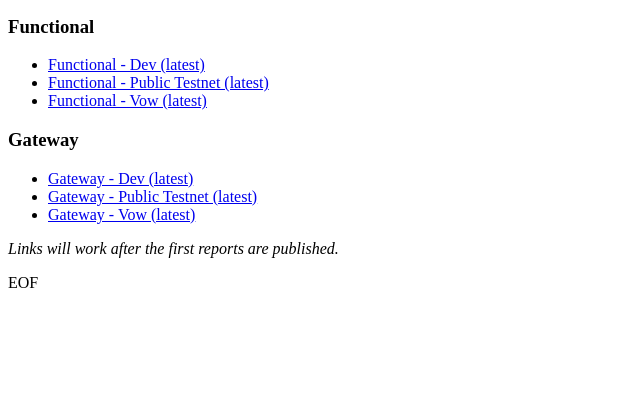
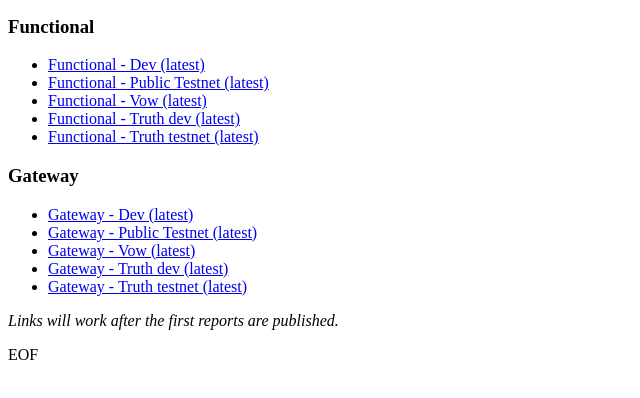
Before and after one commit to AventusDAO/avn-test-reports, a plain HTML site: page index.html in a window 1280 px wide. Shown: the part 114-512 px from the top of the page, without its empty margins (0-640 px from the left). Drawn offline with Linux system fonts and the light colour scheme.

Commit message:
feat: add truth envs

```diff
--- a/index.html
+++ b/index.html
@@ -14,6 +14,8 @@ cat > index.html <<'EOF'
     <li><a href="./functional/dev/latest.html">Functional - Dev (latest)</a></li>
     <li><a href="./functional/public_testnet/latest.html">Functional - Public Testnet (latest)</a></li>
     <li><a href="./functional/vow/latest.html">Functional - Vow (latest)</a></li>
+    <li><a href="./functional/truth/latest.html">Functional - Truth dev (latest)</a></li>
+    <li><a href="./functional/truth_testnet/latest.html">Functional - Truth testnet (latest)</a></li>
   </ul>
 
   <h3>Gateway</h3>
@@ -21,6 +23,8 @@ cat > index.html <<'EOF'
     <li><a href="./gateway/dev/latest.html">Gateway - Dev (latest)</a></li>
     <li><a href="./gateway/public_testnet/latest.html">Gateway - Public Testnet (latest)</a></li>
     <li><a href="./gateway/vow/latest.html">Gateway - Vow (latest)</a></li>
+    <li><a href="./gateway/truth/latest.html">Gateway - Truth dev (latest)</a></li>
+    <li><a href="./gateway/truth_testnet/latest.html">Gateway - Truth testnet (latest)</a></li>
   </ul>
 
   <p><em>Links will work after the first reports are published.</em></p>
```
